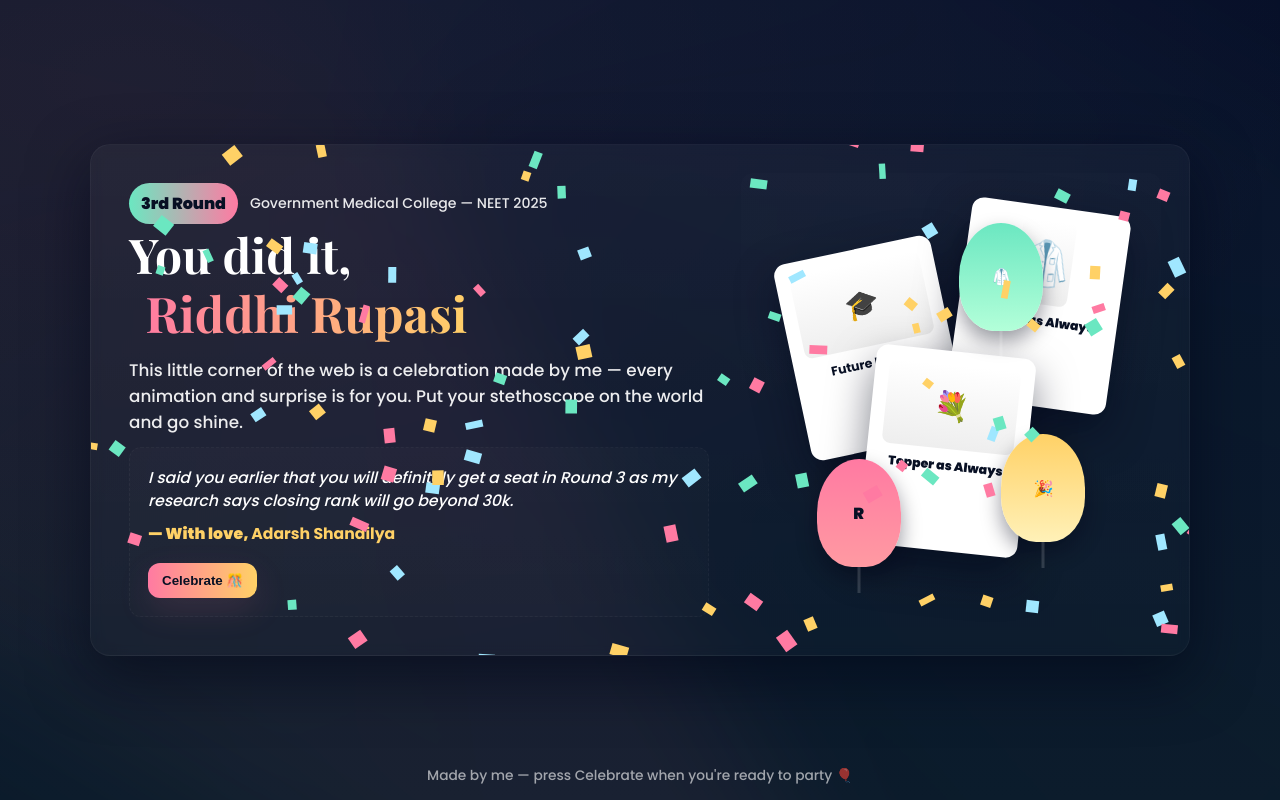
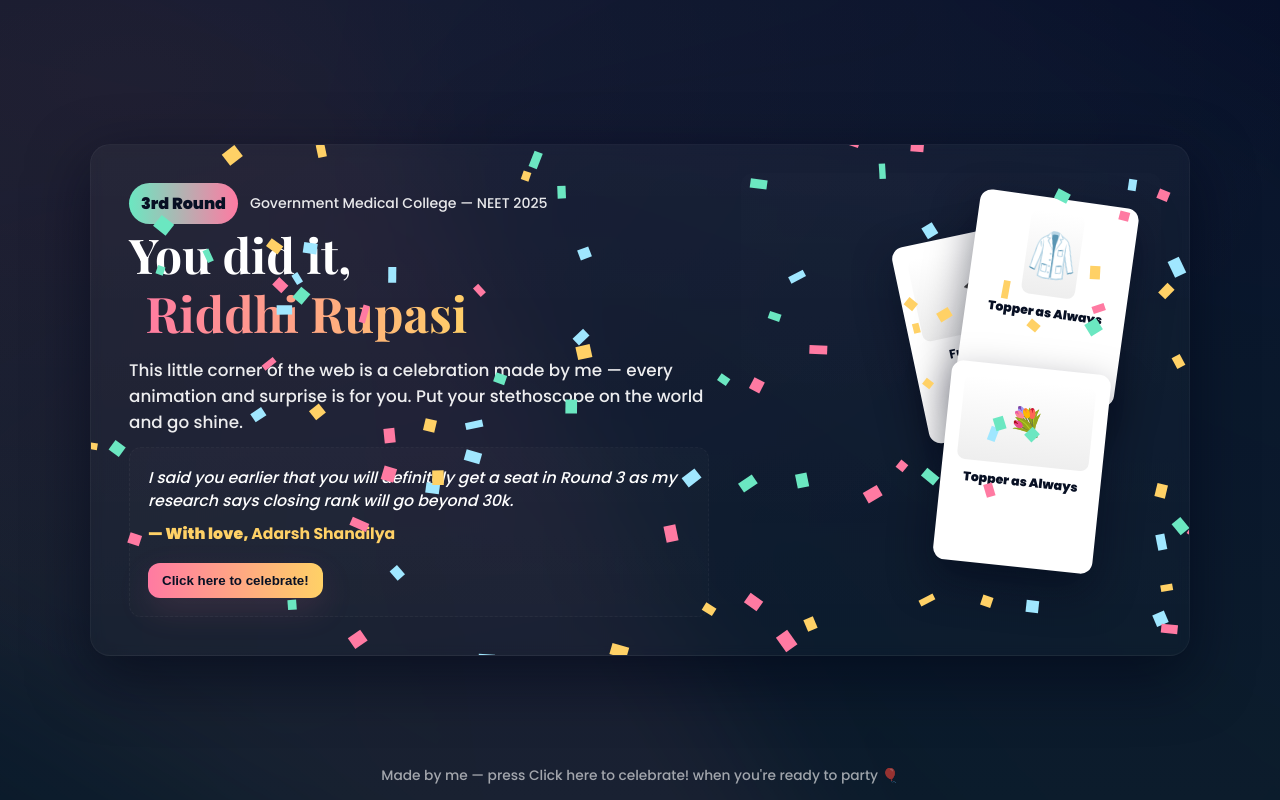
Before and after one commit to adarshshandilya92/adarsh, a plain HTML site: page index.html in a window 1280 px wide. Drawn offline with nearby package versions, Linux system fonts and the light colour scheme.

Commit message:
Update index.html

```diff
--- a/index.html
+++ b/index.html
@@ -33,24 +33,19 @@
     .note .from{margin-top:10px;font-weight:800;color:var(--accent2)}
     .signature{font-family:'Pacifico',cursive;color:var(--accent1);font-size:1.02rem;margin-top:8px}
 
+    /* polaroid-style flashcards on the right column (kept tilted/stacked) */
     .polaroids{position:relative;height:420px;border-radius:12px;background:linear-gradient(180deg, rgba(255,255,255,0.01), transparent);display:flex;align-items:center;justify-content:center;overflow:visible}
     .photo{position:absolute;width:160px;height:200px;background:#fff;border-radius:12px;padding:14px;box-shadow:0 18px 40px rgba(2,6,23,0.5);transform-origin:center center;transition:transform 400ms ease}
     .photo .label{font-size:0.78rem;color:#081024;font-weight:700;margin-top:8px;text-align:center}
-    .p1{left:12%;top:18%;transform:rotate(-12deg)}
-    .p2{right:10%;top:8%;transform:rotate(8deg);display:flex;flex-direction:column;align-items:center}
-    .p3{left:30%;bottom:10%;transform:rotate(6deg)}
+    .p1{right:22%;top:14%;transform:rotate(-12deg)}
+    .p2{right:8%;top:6%;transform:rotate(8deg);display:flex;flex-direction:column;align-items:center}
+    .p3{right:14%;bottom:6%;transform:rotate(6deg)}
 
     .label.topper{font-size:0.78rem;color:#081024;font-weight:800;margin-top:8px;text-align:center}
 
     .stetho{position:absolute;width:120px;height:120px;pointer-events:none;opacity:0;transform:translate(0,-40px) rotate(-18deg)}
     .stetho.show{animation:stethoOn 1000ms cubic-bezier(.22,.9,.32,1) forwards}
     @keyframes stethoOn{0%{opacity:0;transform:translate(280px,-120px) rotate(-18deg) scale(0.6)}60%{opacity:1;transform:translate(20px,-20px) rotate(-6deg) scale(1.05)}100%{opacity:1;transform:translate(0,0) rotate(0deg) scale(1)}}
-
-    .balloon{position:absolute;width:84px;height:108px;border-radius:60% 60% 50% 50%;display:flex;align-items:center;justify-content:center;font-weight:800;color:#081024;box-shadow:0 10px 20px rgba(2,6,23,0.4)}
-    .balloon::after{content:"";position:absolute;left:50%;bottom:-26px;width:3px;height:26px;background:rgba(255,255,255,0.15);transform:translateX(-50%)}
-    .balloon.b1{background:linear-gradient(180deg,var(--accent1),#ff9aa2);left:18%;bottom:6%}
-    .balloon.b2{background:linear-gradient(180deg,var(--accent2),#fff1b8);right:18%;bottom:12%}
-    .balloon.b3{background:linear-gradient(180deg,var(--accent3),#b3ffd9);left:52%;top:12%}
 
     canvas#confetti{position:absolute;inset:0;pointer-events:none}
 
@@ -69,6 +64,11 @@
 
     .sticky{position:absolute;background:linear-gradient(180deg,#fff2d9,#fff7e6);color:#081024;border-radius:8px;padding:12px;box-shadow:0 10px 30px rgba(2,6,23,0.35);font-size:0.95rem;transform-origin:left top}
 
+    /* keep small-screen layout for polaroids */
+    @media (max-width:880px){
+      .p1,.p2,.p3{position:relative;transform:none;left:auto;top:auto;right:auto;bottom:auto;margin:10px}
+      .polaroids{height:auto;display:flex;gap:12px;padding:8px;justify-content:center}
+    }
   </style>
 </head>
 <body>
@@ -92,15 +92,21 @@
           <div class="from">— With love, <strong>Adarsh Shandilya</strong></div>
 
           <div class="actions">
-            <button class="btn primary" id="celebrate">Celebrate 🎊</button>
+            <button class="btn primary" id="celebrate">Click here to celebrate!</button>
           </div>
         </div>
 
       </div>
 
       <div class="polaroids" aria-hidden="true">
-        <div class="photo p1" id="p1"><div style="height:84px;background:linear-gradient(180deg,#fff,#eee);border-radius:8px;display:flex;align-items:center;justify-content:center;font-size:28px;color:#081024">🎓</div><div class="label">Future Doctor</div></div>
-        <div class="photo p2" id="p2"><div style="height:84px;background:linear-gradient(180deg,#fff,#eee);border-radius:8px;display:flex;align-items:center;justify-content:center;font-size:44px;color:#081024">🥼</div><div class="label topper">Topper as Always</div>
+        <div class="photo p1" id="p1">
+          <div style="height:84px;background:linear-gradient(180deg,#fff,#eee);border-radius:8px;display:flex;align-items:center;justify-content:center;font-size:28px;color:#081024">🎓</div>
+          <div class="label">Future Doctor</div>
+        </div>
+
+        <div class="photo p2" id="p2">
+          <div style="height:84px;background:linear-gradient(180deg,#fff,#eee);border-radius:8px;display:flex;align-items:center;justify-content:center;font-size:44px;color:#081024">🥼</div>
+          <div class="label topper">Topper as Always</div>
           <svg class="stetho" id="stetho" viewBox="0 0 64 64" xmlns="http://www.w3.org/2000/svg" aria-hidden>
             <g fill="none" stroke="#081024" stroke-width="2" stroke-linecap="round" stroke-linejoin="round">
               <path d="M10 12c6 0 8 6 8 12v18"/>
@@ -110,19 +116,20 @@
             </g>
           </svg>
         </div>
-        <div class="photo p3" id="p3"><div style="height:84px;background:linear-gradient(180deg,#fff,#eee);border-radius:8px;display:flex;align-items:center;justify-content:center;font-size:28px;color:#081024">💐</div><div class="label topper">Topper as Always</div></div>
 
-        <div class="balloon b1">R</div>
-        <div class="balloon b2">🎉</div>
-        <div class="balloon b3">🥼</div>
+        <div class="photo p3" id="p3">
+          <div style="height:84px;background:linear-gradient(180deg,#fff,#eee);border-radius:8px;display:flex;align-items:center;justify-content:center;font-size:28px;color:#081024">💐</div>
+          <div class="label topper">Topper as Always</div>
+        </div>
 
+        <!-- BALLOONS REMOVED ON PURPOSE: user requested only balloons removed -->
       </div>
 
       <canvas id="confetti"></canvas>
 
     </div>
 
-    <div class="footer-note">Made by me — press Celebrate when you're ready to party 🎈</div>
+    <div class="footer-note">Made by me — press Click here to celebrate! when you're ready to party 🎈</div>
   </div>
 
   <script>
@@ -135,13 +142,14 @@
     function rand(min,max){return Math.random()*(max-min)+min}
 
     class Piece{constructor(){this.reset()} reset(){this.x=rand(0,W);this.y=rand(-H,0);this.w=rand(6,14);this.h=rand(8,18);this.vx=rand(-0.6,0.6);this.vy=rand(1,3);this.rot=rand(0,360);this.spin=rand(-6,6);this.color=['#ffd166','#ff7aa2','#6be7c1','#a0e7ff'][Math.floor(rand(0,4))]}}
+
     let pieces = []
     for(let i=0;i<160;i++) pieces.push(new Piece())
 
     let confettiInterval = setInterval(update,16);
     function update(){ctx.clearRect(0,0,W,H);for(let p of pieces){p.x += p.vx; p.y += p.vy; p.rot += p.spin; if(p.y>H+40){p.reset();p.y=-20} ctx.save(); ctx.translate(p.x,p.y); ctx.rotate(p.rot*Math.PI/180); ctx.fillStyle=p.color; ctx.fillRect(-p.w/2,-p.h/2,p.w,p.h); ctx.restore()}}
 
-    function burst(x,y,intensity=40){ for(let i=0;i<intensity;i++){let sx = x + rand(-90,90); let sy = y + rand(-90,90); let ps = {x:sx,y:sy,size:rand(6,18),col:['#ffd166','#ff7aa2','#6be7c1','#a0e7ff'][Math.floor(rand(0,4))],life:rand(700,1400)}; let start=Date.now(); (function animate(){ let t=Date.now()-start; if(t>ps.life) return; ctx.save(); ctx.globalAlpha = 1 - (t/ps.life); ctx.beginPath(); ctx.fillStyle=ps.col; ctx.arc(ps.x,ps.y,ps.size*(1 - t/ps.life),0,Math.PI*2); ctx.fill(); ctx.restore(); requestAnimationFrame(animate); })() }}
+    function burst(x,y,intensity=40){ for(let i=0;i<intensity;i++){let sx = x + rand(-90,90); let sy = y + rand(-90,90); let ps = {x:sx,y:sy,size:rand(6,18),col:['#ffd166','#ff7aa2','#6be7c1','#a0e7ff'][Math.floor(rand(0,4))],life:rand(700,1400)}; let start=Date.now(); (function animate(){ let t=Date.now()-start; if(t>ps.life) return; ctx.save(); ctx.globalAlpha = 1 - (t/ps.life); ctx.beginPath(); ctx.fillStyle=ps.col; ctx.arc(ps.x,ps.y,ps.size*(1 - t/ps.life),0,Math.PI*2); ctx.fill(); ctx.restore(); requestAnimationFrame(animate); })() };}
 
     const doctorBadge = document.getElementById('doctorBadge');
     const stetho = document.getElementById('stetho');
@@ -153,8 +161,7 @@
       burst(W/2, H/4, 60); burst(W/3, H/2, 50); burst(2*W/3, H/2, 50);
 
       doctorBadge.style.opacity = '1'; doctorBadge.classList.add('fly');
-      setTimeout(()=>{
-        doctorBadge.classList.remove('fly'); doctorBadge.style.opacity = '0';
+      setTimeout(()=>{ doctorBadge.classList.remove('fly'); doctorBadge.style.opacity = '0';
         if(!decorated){ nameText.textContent = 'Dr. ' + nameText.textContent; decorated = true; }
       }, 1000);
 
@@ -199,9 +206,6 @@
         setTimeout(()=>s.remove(),3600);
       }
     });
-
-
-
   </script>
 </body>
 </html>
```
